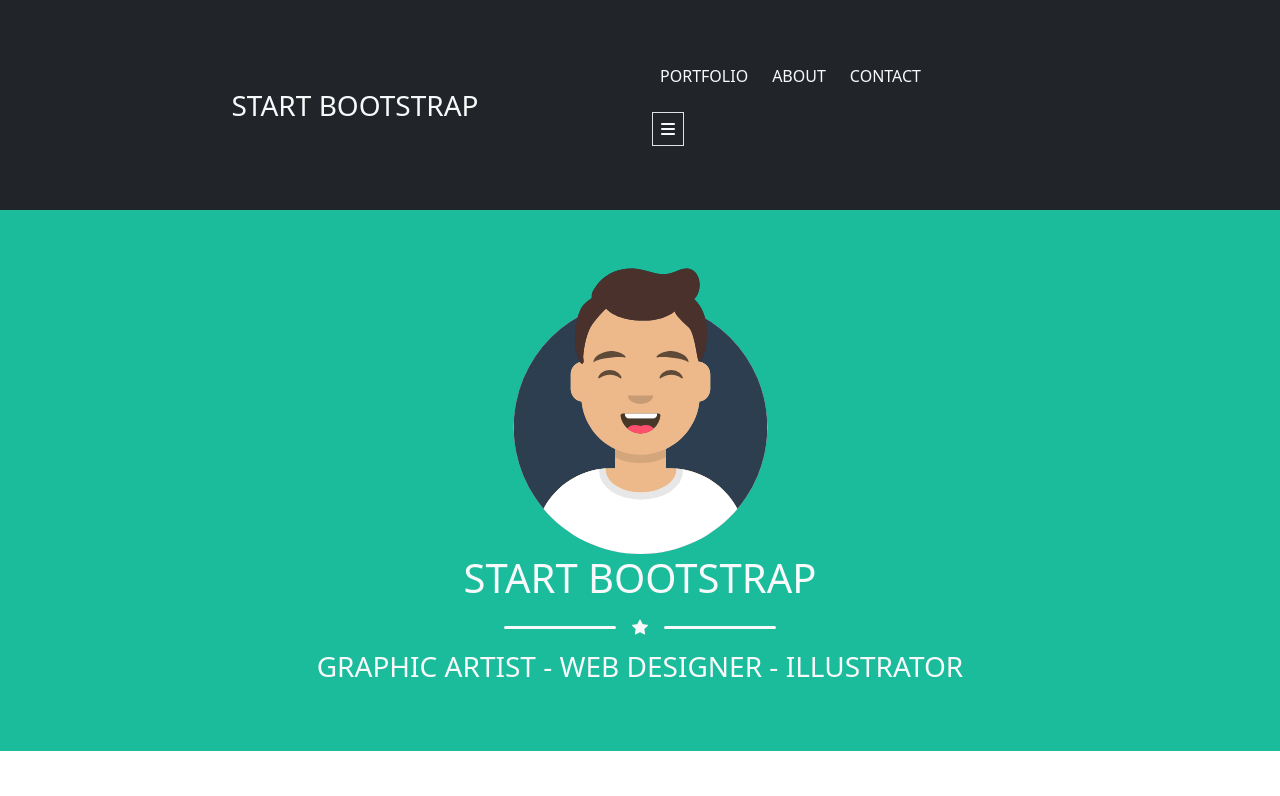
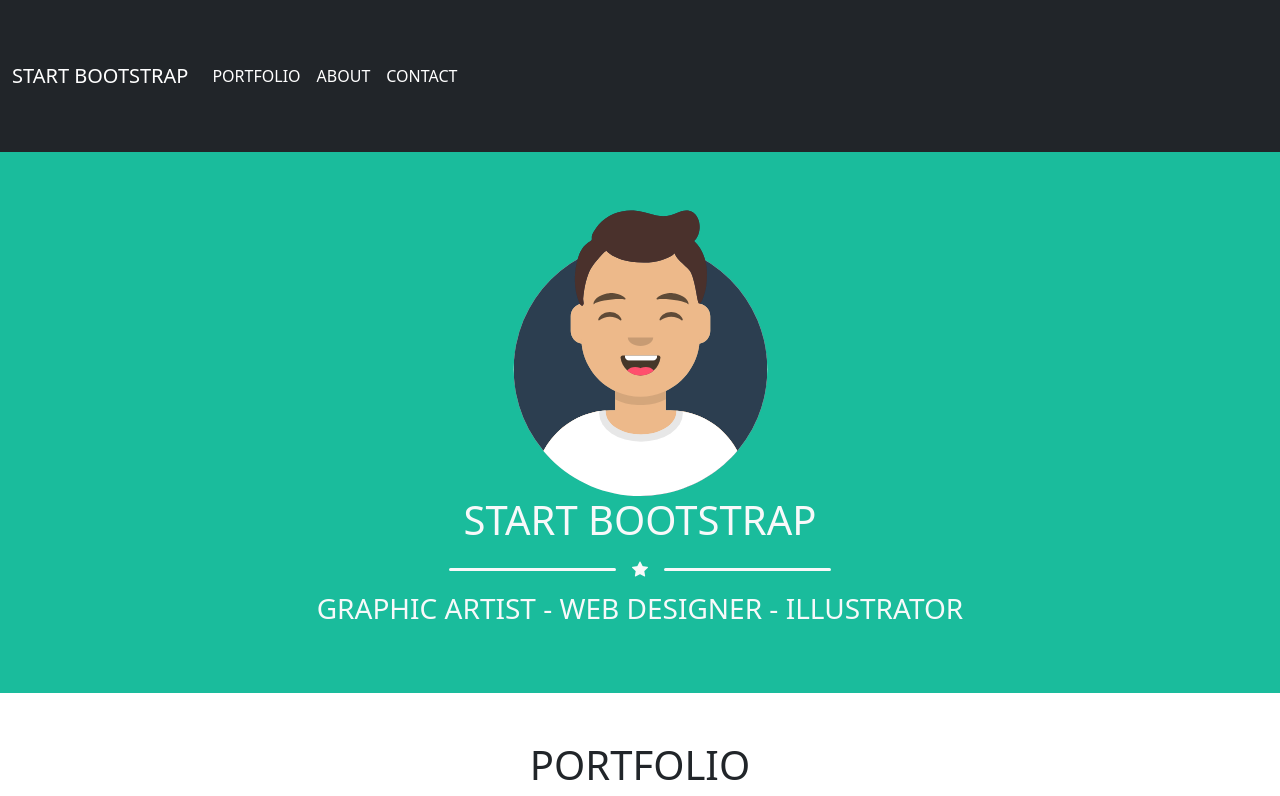
Before and after one commit to WandaSimeoli/html-css-bootstrap-freelancer, a plain HTML site: page index.html in a window 1280 px wide. Shown: the top 796 px of the page. Drawn offline with nearby package versions, Linux system fonts and the light colour scheme.

Commit message:
Quasi completato

```diff
--- a/css/style.css
+++ b/css/style.css
@@ -9,11 +9,8 @@
     background-color: #3A546D;
 }
 .hr-w {
-    width: 10%;
+    width: 15%;
 }
 .link-color {
     color: #1ABC9C;
 }
-.white {
-    color: white;
-}
--- a/index.html
+++ b/index.html
@@ -13,33 +13,27 @@
 <body>
 <!-- HEADER -->
 <header class="py-5 text-bg-dark">
-    <div class="container-md debug text-light">
-        <div class="row debug align-items-center justify-content-between">
-            <div class="col-6 debug text-center fs-3">START BOOTSTRAP</div>
-            <!-- NAV BAR -->
-            <div class="col-6 debug text-center">
-                <nav class="navbar navbar-expand-lg">
-                    <ul class="navbar-nav me- mb-2 mb-lg-0">
-                        <li class="nav-item me-2">
-                    <a class="nav-link link-light link-offset-2 link-underline-opacity-0 link-underline-opacity-75-hover" href="#"> PORTFOLIO</a> </li>
-                    <li class="nav-item me-2">
-                <a class="nav-link link-light link-offset-2 link-underline-opacity-0 link-underline-opacity-75-hover" href="#">ABOUT</a> </li>
-                <li class="nav-item me-2">
-                <a class="nav-link link-light link-offset-2 link-underline-opacity-0 link-underline-opacity-75-hover" href="#">CONTACT</a> </li>
+    <nav class="navbar navbar-expand-lg ">
+        <div class="container-fluid">
+          <a class="navbar-brand text-white" href="#">START BOOTSTRAP</a>
+          <button class="navbar-toggler bg-light" type="button" data-bs-toggle="collapse" data-bs-target="#navbarSupportedContent" aria-controls="navbarSupportedContent" aria-expanded="false" aria-label="Toggle navigation">
+            <span class="navbar-toggler-icon text-white"></span>
+          </button>
+          <div class="collapse navbar-collapse" id="navbarSupportedContent">
+            <ul class="navbar-nav me-auto mb-2 mb-lg-0">
+              <li class="nav-item">
+                <a class="nav-link active text-white" aria-current="page" href="#">PORTFOLIO</a>
+              </li>
+              <li class="nav-item">
+                <a class="nav-link text-white" href="#">ABOUT</a>
+              </li>
+              <li class="nav-item">
+                <a class="nav-link text-white" href="#">CONTACT</a>
+              </li>
             </ul>
-                </nav>
-                <nav class="navbar navbar-expand-sm">
-                    <ul class="navbar-nav me- mb-2">
-                        <li class="nav-item me-2">
-                            <a href="" class="nav-link link-light link-offset-2 link-underline-opacity-0 link-underline-opacity-75-hover border px-2 py-1">
-                <i class="fa-solid fa-bars"></i>
-            </a>
-                </li>
-                     </ul>
-                </nav>
-            </div>
+          </div>
         </div>
-    </div>
+      </nav>
 </header>
 <main>
     <!-- MAIN -->
@@ -123,7 +117,7 @@
                     <label for="floatingTextarea">Message</label>
                   </div>
                   <div class="form-floating">
-                  <button type="submit" class="btn color white mt-2">Send</button>
+                  <button type="submit" class="btn color text-white mt-2">Send</button>
                 </div>
             </form>
         </div>
```
